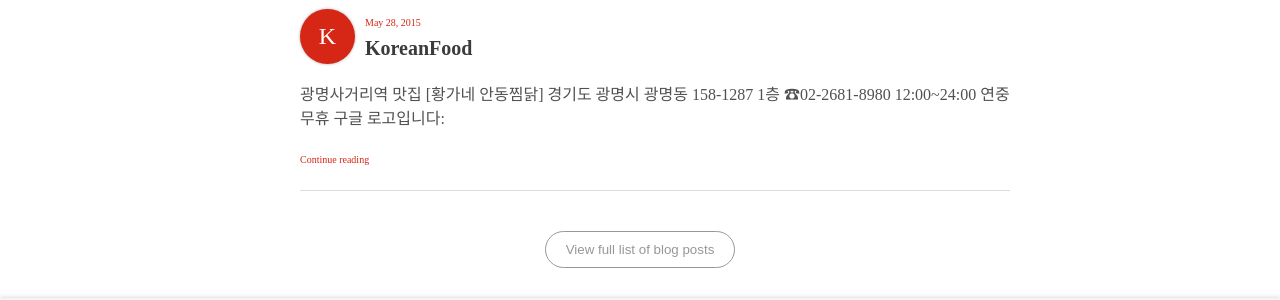
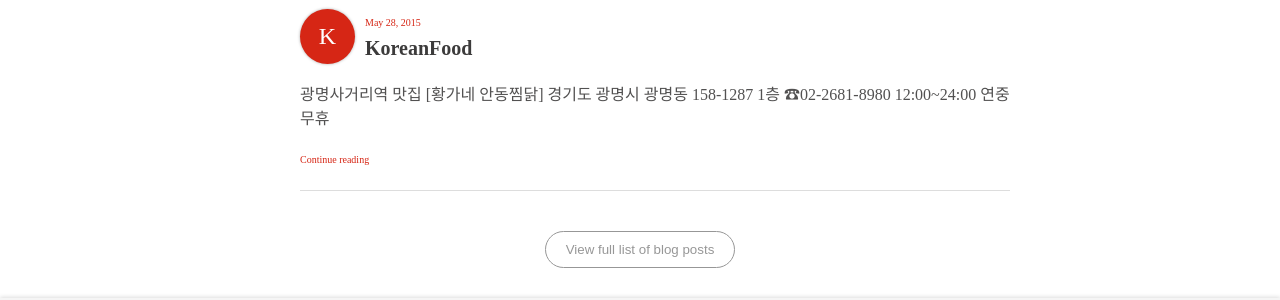
Before and after one commit to leeayoung/leeayoung.github.com, a Jekyll site: the page built from index.html, in a window 1280 px wide and 900 px high, scrolled down 1111 px. Shown: the part 502-802 px from the top of the window. Built offline with Jekyll 4.4.1, drawn with Linux system fonts in a browser that asks for light colours; nearby versions of some CDN libraries; some web fonts are replaced.

Commit message:
Update 2015-05-29-KOREAN.md

```diff
--- a/blog1/_posts/2015-05-29-KOREAN.md
+++ b/blog1/_posts/2015-05-29-KOREAN.md
@@ -18,5 +18,5 @@
 12:00~24:00 연중무휴
 
 
-구글 로고입니다:
-![구글 로고](http://www.google.co.kr/images/srpr/logo11w.png)
+
+![food](http://blog.naver.com/mrss0403/220213898957)
```
